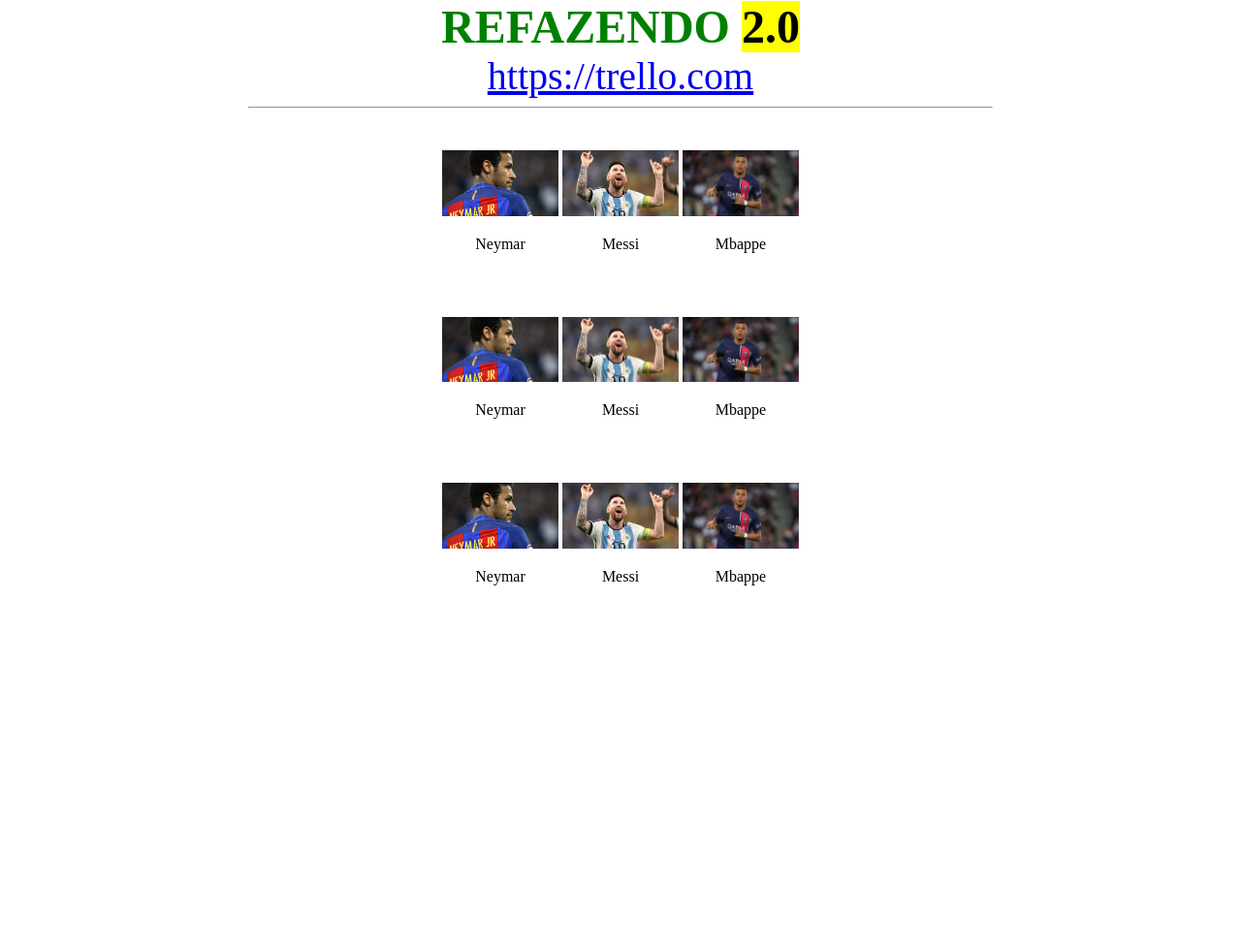
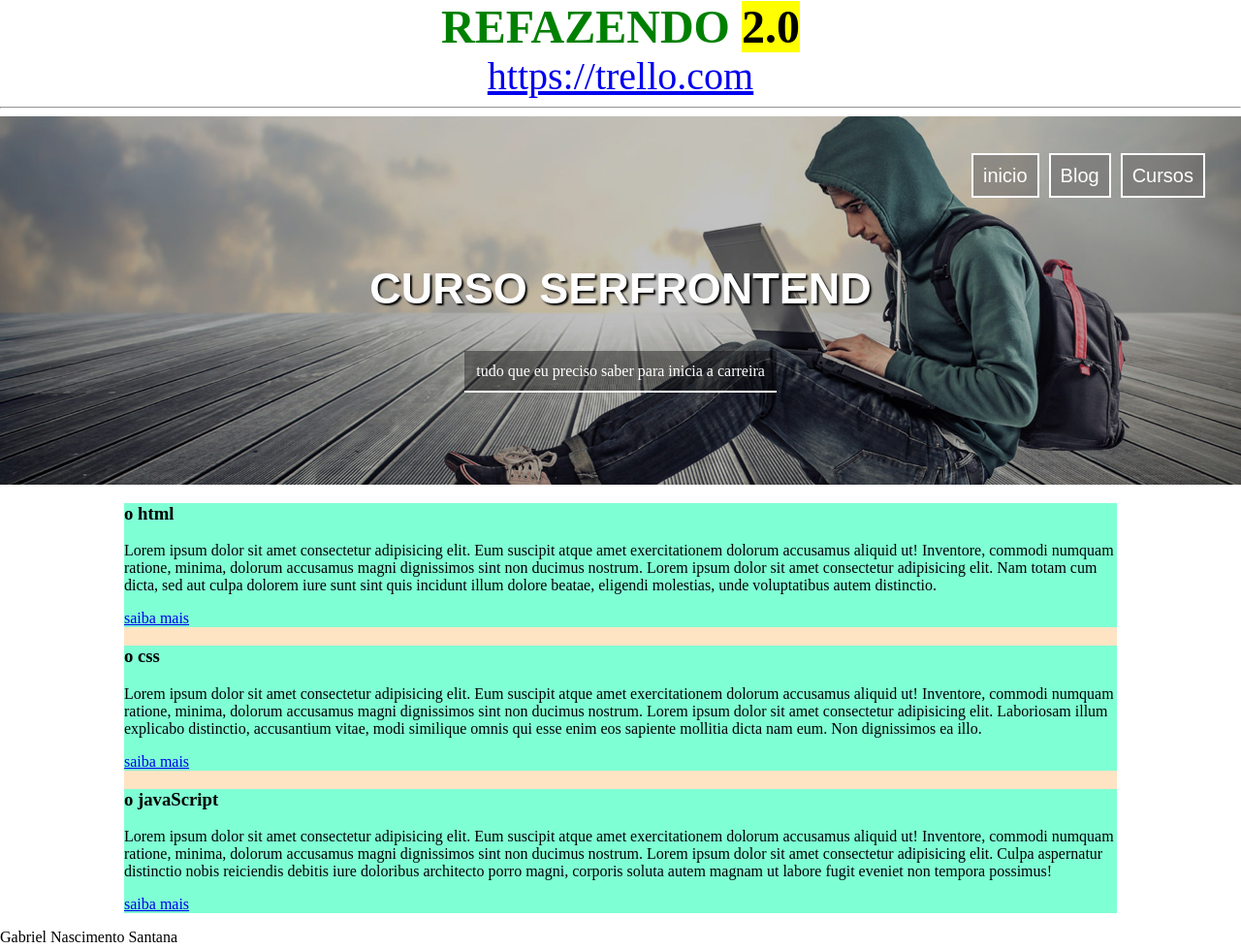
Before and after one commit to Gabriellsantana/WebFundamentals, a plain HTML site: page Refazendo-2.0/index.html in a window 1280 px wide. Shown: the whole page at 97% size. Before the commit the page ends 800 px from the top, so only its background shows below. Drawn offline with Linux system fonts and the light colour scheme.

Commit message:
desafio 1 refazendo header

```diff
--- a/Refazendo-2.0/index.css
+++ b/Refazendo-2.0/index.css
@@ -1,17 +1,66 @@
 body{
-    width: 60%;
+    margin: 0%;
+}
+header{
+    background-image: url(/html-css-js/PROJETOS/projeto-css-inicio/imagens/bg-3.jpg);
+    background-size: cover;
+    background-position: center;
+
+    padding: 15px;
+    height:350px;
+}
+
+ul{
+    text-align: right;
+    padding: 19px;
+    margin-bottom: 60px;
+}
+li{
+    display: inline-block;
+}
+header a{
+    background-color: #6c6a6a8e;
+    text-decoration: none;
+    border: solid 2px white;
+    color: white;
+    font-family: sans-serif;
+    padding: 10px;
+    font-size: 20px;
+    margin: 3px;
+    box-sizing:border-box;
+}
+header h1{
+    color: white;
+    font-family: sans-serif;
+    text-shadow: 2px 2px 2px  black;
+    text-transform: uppercase;
+    font-size: 45px;
+    margin-bottom: 50px;
+}
+
+header p{
+    background-color: #00000063;
+    color: white;
+    display: inline;
+    text-align: center;
+    border-bottom: solid 2px;
+    width: fit-content;
+    padding: 12px;
+
+}
+
+
+
+
+div{
+    text-align: center;
+}
+
+main{
+    background-color: bisque;
+    width: 80%;
     margin: auto;
 }
-img{
-    width: 120px;
-
+article{
+    background-color: aquamarine;
 }
-main{
-    text-align: center;
-    box-sizing: border-box;
-    padding: 15px;
-}
-div{
-    margin-top: 20px;
-    display: inline-block;
-}
--- a/Refazendo-2.0/index.html
+++ b/Refazendo-2.0/index.html
@@ -11,52 +11,42 @@
      <p style="text-align: center; font-size: 2.5rem;margin: 0;"><a href="https://trello.com/b/E0L34haD/student-development" target="_blank">https://trello.com</a> </p>
        <hr>
      <!-- abixo refazendo acima padrão -->
+      <header>
+          <nav>
+             <ul>
+                <li><a href="#">inicio</a></li>
+                <li><a href="#">Blog</a></li>
+                <li><a href="#">Cursos</a></li>
+             </ul>
+          </nav>
+               <div>
+                <h1>curso serfrontend</h1>
+                <p>tudo que eu preciso saber para inicia a carreira</p>
+               </div>
 
-      <main >
-         <div class="neymar">
-          <img src="/html-css-js/introduçaoImagens/r-jogadores/neymar.webp" alt="">
-          <p>Neymar </p>
-         </div>
-        <div class="messi">
-          <img src="/html-css-js/introduçaoImagens/r-jogadores/messi.webp" alt="">
-          <p>Messi</p>
-        </div>
-        <div class="tartaruga">
-          <img src="/html-css-js/introduçaoImagens/r-jogadores/mbappe.jpg" alt="" >
-          <p>Mbappe</p>
-        </div>
+      </header>
+
+      <main>
+          <article>
+              <h3>o html</h3>
+              <p>Lorem ipsum dolor sit amet consectetur adipisicing elit. Eum suscipit atque amet exercitationem dolorum accusamus aliquid ut! Inventore, commodi numquam ratione, minima, dolorum accusamus magni dignissimos sint non ducimus nostrum. Lorem ipsum dolor sit amet consectetur adipisicing elit. Nam totam cum dicta, sed aut culpa dolorem iure sunt sint quis incidunt illum dolore beatae, eligendi molestias, unde voluptatibus autem distinctio.</p>
+              <a href="#">saiba mais</a>
+          </article>
+          <article>
+            <h3>o css</h3>
+            <p>Lorem ipsum dolor sit amet consectetur adipisicing elit. Eum suscipit atque amet exercitationem dolorum accusamus aliquid ut! Inventore, commodi numquam ratione, minima, dolorum accusamus magni dignissimos sint non ducimus nostrum. Lorem ipsum dolor sit amet consectetur adipisicing elit. Laboriosam illum explicabo distinctio, accusantium vitae, modi similique omnis qui esse enim eos sapiente mollitia dicta nam eum. Non dignissimos ea illo.</p>
+            <a href="#">saiba mais</a>
+          </article>
+        <article>
+          <h3>o javaScript</h3>
+          <p>Lorem ipsum dolor sit amet consectetur adipisicing elit. Eum suscipit atque amet exercitationem dolorum accusamus aliquid ut! Inventore, commodi numquam ratione, minima, dolorum accusamus magni dignissimos sint non ducimus nostrum. Lorem ipsum dolor sit amet consectetur adipisicing elit. Culpa aspernatur distinctio nobis reiciendis debitis iure doloribus architecto porro magni, corporis soluta autem magnam ut labore fugit eveniet non tempora possimus!</p>
+          <a href="#">saiba mais</a>
+        </article>
       </main>
-      <main >
-        <div class="neymar">
-         <img src="/html-css-js/introduçaoImagens/r-jogadores/neymar.webp" alt="">
-         <p>Neymar </p>
-        </div>
-       <div class="messi">
-         <img src="/html-css-js/introduçaoImagens/r-jogadores/messi.webp" alt="">
-         <p>Messi</p>
-       </div>
-       <div class="tartaruga">
-         <img src="/html-css-js/introduçaoImagens/r-jogadores/mbappe.jpg" alt="" >
-         <p>Mbappe</p>
-       </div>
-     </main>
-     <main >
-      <div class="neymar">
-       <img src="/html-css-js/introduçaoImagens/r-jogadores/neymar.webp" alt="">
-       <p>Neymar </p>
-      </div>
-     <div class="messi">
-       <img src="/html-css-js/introduçaoImagens/r-jogadores/messi.webp" alt="">
-       <p>Messi</p>
-     </div>
-     <div class="tartaruga">
-       <img src="/html-css-js/introduçaoImagens/r-jogadores/mbappe.jpg" alt="" >
-       <p>Mbappe</p>
-     </div>
-   </main>
 
-
-
+       <footer>
+           <p>Gabriel Nascimento Santana</p>
+       </footer>
 
 </body>
 </html>
```
